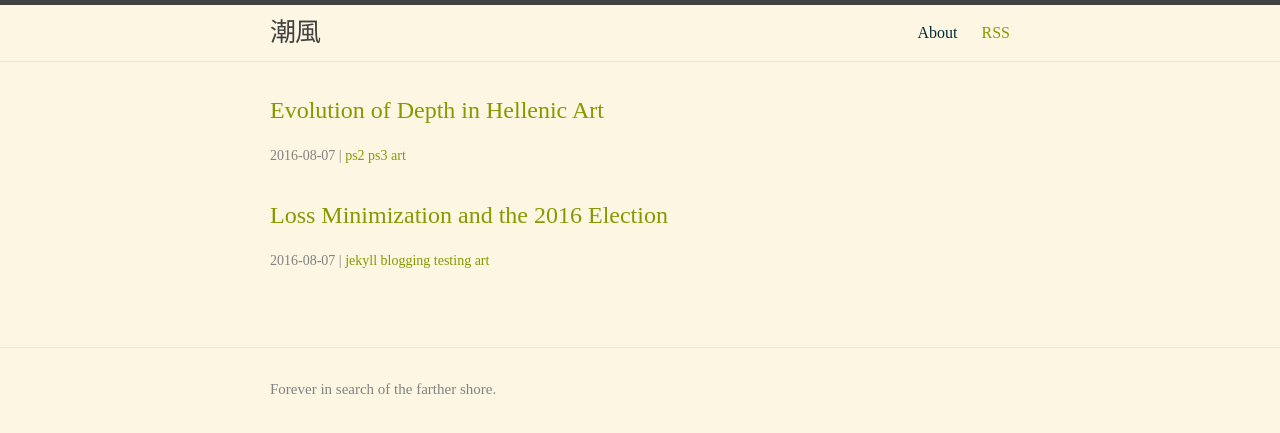
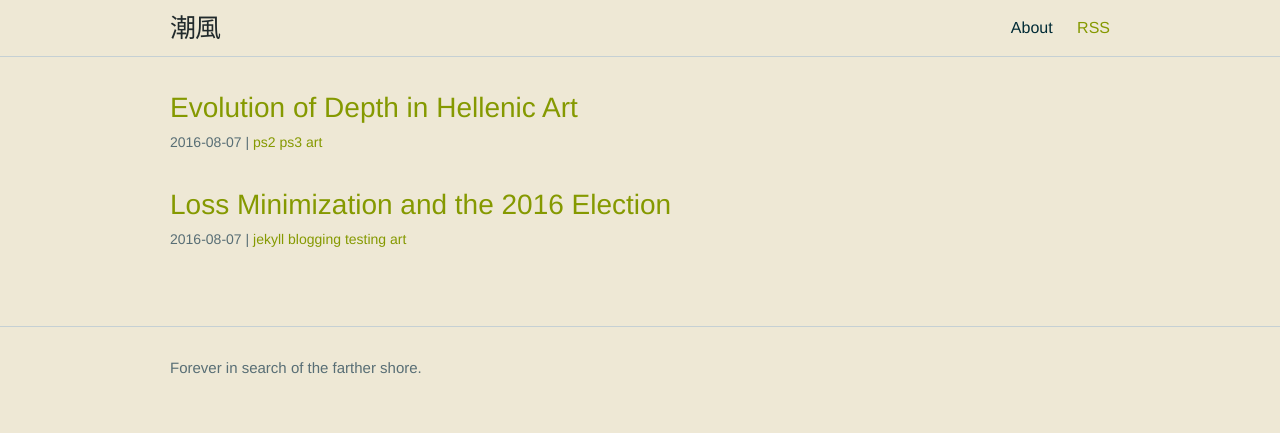
Before and after one commit to dempe/dempe.github.io, a Jekyll site: the page built from index.html, in a window 1280 px wide. Shown: the top 433 px of the page. Built offline with Jekyll 4.4.1, drawn with Linux system fonts in a browser that asks for light colours.

Commit message:
update styling

```diff
--- a/_sass/minima.scss
+++ b/_sass/minima.scss
@@ -1,5 +1,21 @@
+$base03:    #002b36;
+$base02:    #073642;
+$base01:    #586e75;
+$base00:    #657b83;
+$base0:     #839496;
+$base1:     #93a1a1;
+$base2:     #eee8d5;
+$base3:     #fdf6e3;
+$yellow:    #b58900;
+$orange:    #cb4b16;
+$red:       #dc322f;
+$magenta:   #d33682;
+$violet:    #6c71c4;
+$blue:      #268bd2;
+$cyan:      #2aa198;
+$green:     #859900;
+
 // Define defaults for each variable.
-
 $base-font-family: "Helvetica Neue", Helvetica, Arial, sans-serif !default;
 $base-font-size:   16px !default;
 $base-font-weight: 400 !default;
@@ -8,19 +24,19 @@ $base-line-height: 1.5 !default;
 
 $spacing-unit:     30px !default;
 
-$text-color:       #111 !default;
-$background-color: #fdfdfd !default;
-$brand-color:      #2a7ae2 !default;
+$text-color:       $base03 !default;
+$background-color: $base2 !default;
+$brand-color:      $green !default;
 
-$grey-color:       #828282 !default;
+$grey-color:       $base01 !default;
 $grey-color-light: lighten($grey-color, 40%) !default;
 $grey-color-dark:  darken($grey-color, 25%) !default;
 
 // Width of the content area
-$content-width:    800px !default;
+$content-width:    1000px !default;
 
 $on-palm:          600px !default;
-$on-laptop:        800px !default;
+$on-laptop:        1000px !default;
 
 // Use media queries like this:
 // @include media-query($on-palm) {
--- a/_sass/minima/_layout.scss
+++ b/_sass/minima/_layout.scss
@@ -2,7 +2,6 @@
  * Site header
  */
 .site-header {
-    border-top: 5px solid $grey-color-dark;
     border-bottom: 1px solid $grey-color-light;
     min-height: 56px;
 
@@ -22,6 +21,11 @@
     &:visited {
         color: $grey-color-dark;
     }
+}
+
+// For space between post titles and metadata
+h2 {
+    margin-bottom: 1px;
 }
 
 .site-nav {
@@ -82,7 +86,7 @@
 
         .page-link {
             display: block;
-            padding: 5px 10px;
+            padding: 2px 5px;
 
             &:not(:last-child) {
                 margin-right: 0;
@@ -105,12 +109,6 @@
 .footer-heading {
     font-size: 18px;
     margin-bottom: $spacing-unit / 2;
-}
-
-.contact-list,
-.social-media-list {
-    list-style: none;
-    margin-left: 0;
 }
 
 .footer-col-wrapper {
@@ -185,13 +183,15 @@
 }
 
 .post-meta {
+    margin-top: 1px;
     font-size: $small-font-size;
     color: $grey-color;
 }
 
 .post-link {
     display: block;
-    font-size: 24px;
+    font-size: 28px;
+    margin-bottom: 1px;
 }
 
 
--- a/css/main.scss
+++ b/css/main.scss
@@ -1,5 +1,4 @@
 ---
-# Only the main Sass file needs front matter (the dashes are enough)
 ---
 @charset "utf-8";
 
@@ -21,36 +20,5 @@ $blue:      #268bd2;
 $cyan:      #2aa198;
 $green:     #859900;
 
-$base-font-family: "Times New Roman", Roman, serif, Arial;
-$base-font-size:   16px;
-$base-font-weight: 400;
-$small-font-size:  $base-font-size * 0.875;
-$base-line-height: 1.5;
-
-$spacing-unit:     30px;
-
-$text-color:       $base03;
-$background-color: $base3;
-$brand-color:      $green;
-
-$grey-color:       #828282;
-$grey-color-light: lighten($grey-color, 40%);
-$grey-color-dark:  darken($grey-color, 25%);
-
-// Width of the content area
-$content-width:    800px;
-
-$on-palm:          600px;
-$on-laptop:        800px;
-
-// Minima also includes a mixin for defining media queries.
-// Use media queries like this:
-// @include media-query($on-palm) {
-//     .wrapper {
-//         padding-right: $spacing-unit / 2;
-//         padding-left: $spacing-unit / 2;
-//     }
-// }
-
 // Import partials from the `minima` theme.
 @import "minima";
```
